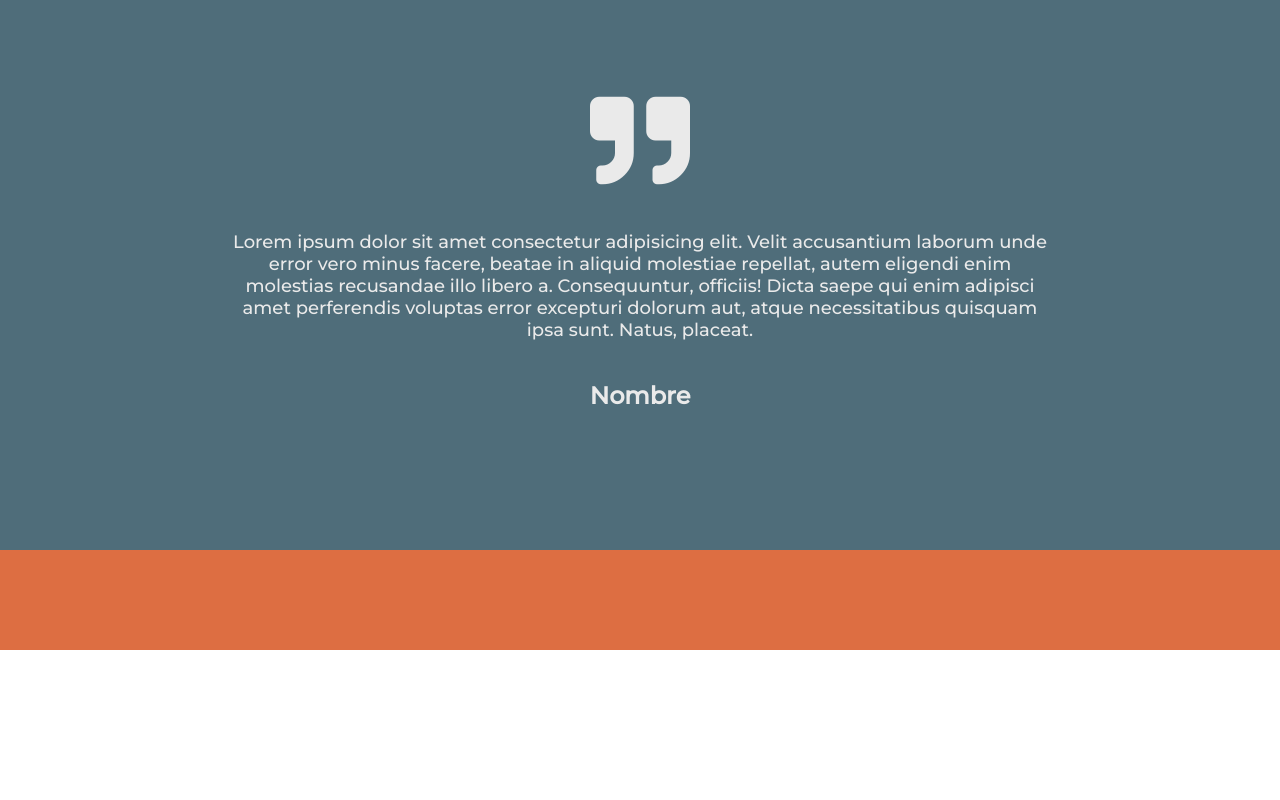
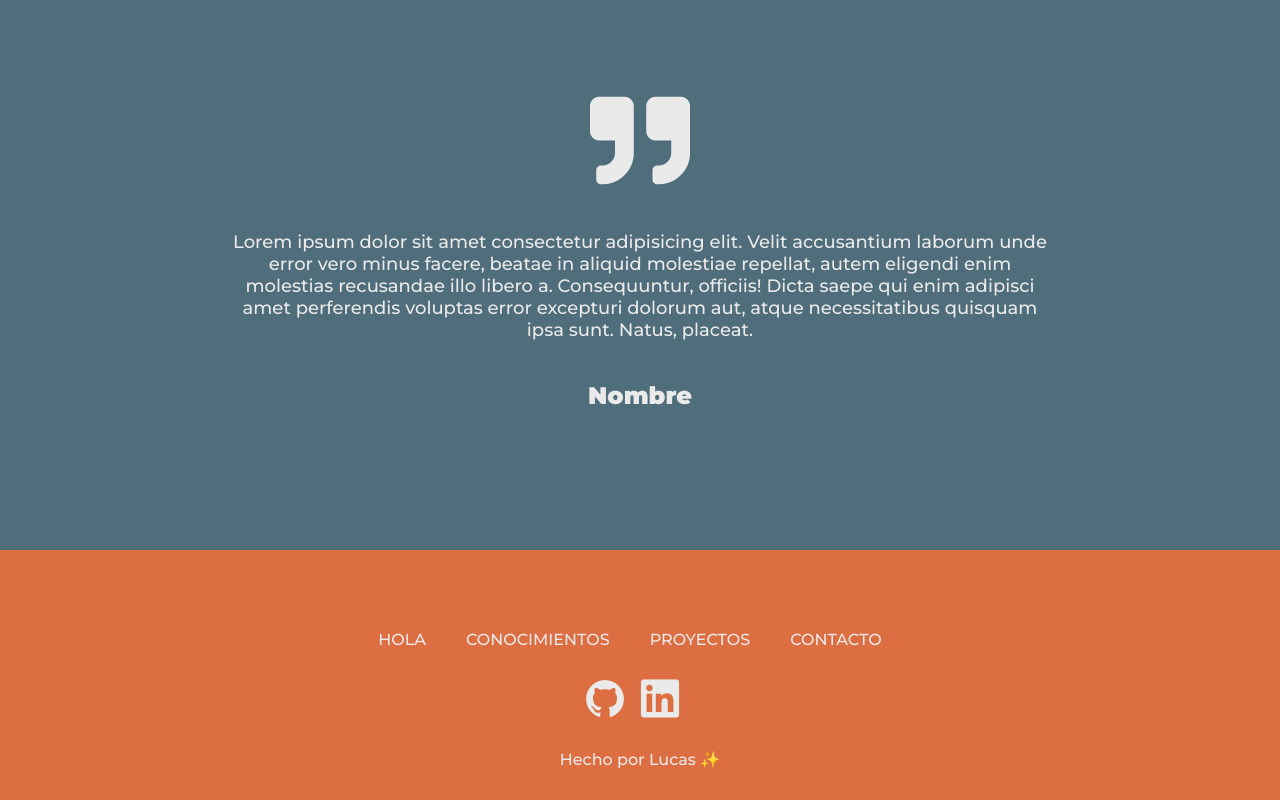
Before and after one commit to Lucasema/practica-css, a plain HTML site: page portfolio/index.html in a window 1280 px wide. Shown: the part 1750-2550 px from the top of the page. Before the commit the page ends 2400 px from the top, so only its background shows below. Drawn offline with nearby package versions, Linux system fonts and the light colour scheme.

Commit message:
mejore detalles y agregue el footer

```diff
--- a/portfolio/index.html
+++ b/portfolio/index.html
@@ -1,12 +1,13 @@
 <!DOCTYPE html>
-<html lang="en">
+<html lang="es">
 
 <head>
   <meta charset="UTF-8">
   <meta name="viewport" content="width=device-width, initial-scale=1.0">
-  <title>Document</title>
+  <title>Lucas Nuñez</title>
   <link rel="stylesheet" href="style.css">
   <link href="https://fonts.googleapis.com/css2?family=Montserrat:wght@500&display=swap" rel="stylesheet">
+  <link href="https://fonts.googleapis.com/css2?family=Montserrat:wght@900&display=swap" rel="stylesheet">
   <link rel="stylesheet" href="https://cdn.jsdelivr.net/gh/devicons/devicon@v2.10.1/devicon.min.css">
   <link rel="stylesheet" href="https://cdnjs.cloudflare.com/ajax/libs/font-awesome/5.13.0/css/all.min.css">
 </head>
@@ -32,12 +33,13 @@
     </nav>
   </header>
 
-  <div class="seccion-presentacion">
-    <div class="seccion-info">
+  <div id="presentacion" class="seccion-presentacion">
+    <div  class="seccion-info">
       <div class=texto-info>
         <p class="saludo">¡Hola!, soy</p>
         <h1 class="nombre">Lucas Nuñez</h1>
         <p class="datos">Lorem ipsum dolor sit amet.</p>
+        <a href="#proyectos" class="link-nav proyectos">LO QUE HAGO</a>
       </div>
     </div>
     <div class="seccion-imagen">
@@ -45,8 +47,8 @@
     </div>
   </div>
 
-  <section class="seccion-conocimientos">
-    <h2 class="titulo-conocimientos">Mis conocimientos</h2>
+  <section id="conocimientos" class="seccion-conocimientos">
+    <h2 class="titulo-seccion-conocimientos">Mis conocimientos</h2>
     <p class="descripcion-conocimientos">Lorem ipsum dolor sit amet consectetur, adipisicing elit. Modi non magni,
       libero at obcaecati veniam ipsa fuga
       vitae maiores! Laboriosam?</p>
@@ -91,8 +93,39 @@
     </div>
 
   </section>
+
   <footer>
-    <p></p>
+    <ul class="menu-navegacion-footer">
+      <li class="item-nav-footer">
+        <a href="#presentacion" class="link-nav-footer">HOLA</a>
+      </li>
+      <li class="item-nav-footer">
+        <a href="#conocimientos" class="link-nav-footer">CONOCIMIENTOS</a>
+      </li>
+      <li class="item-nav-footer">
+        <a href="#proyectos" class="link-nav-footer">PROYECTOS</a>
+      </li>
+      <li class="item-nav-footer">
+        <a href="#contacto" class="link-nav-footer">CONTACTO</a>
+      </li>
+    </ul>
+
+    <ul class="redes-sociales-links-footer">
+      <li class="redes-sociales-item-footer">
+        <a href="https://github.com/Lucasema" aria-label="GitHub">
+          <i class="devicon-github-original icono-red-social"></i>
+        </a>
+      </li>
+      <li class="redes-sociales-item-footer">
+        <a href="https://www.linkedin.com/in/lucas-nu%C3%B1ez-868481178/" aria-label="Linkedin">
+          <i class="devicon-linkedin-plain icono-red-social"></i>
+        </a>
+      </li>
+    </ul>
+
+    <p class="mede-by">Hecho por Lucas ✨</p>
+
+
   </footer>
 </body>
 
--- a/portfolio/style.css
+++ b/portfolio/style.css
@@ -43,6 +43,7 @@ nav{
     padding-right: 25px;
 
 }
+
 .link-nav.contacto:hover{
     background-color: #747c92;
 }
@@ -93,6 +94,7 @@ a:hover{
 }
 
 .nombre{
+    font-weight: 900;
     font-size:75px;
     margin-left: 6px;
     margin-top: 0;
@@ -101,8 +103,24 @@ a:hover{
 }
 
 .datos{
+    color: #4f6d7a;
     margin-left: 10px;
 }
+
+.link-nav.proyectos{
+    color: #c0d6df;
+    background-color: #372772;
+    border-radius: 100px;
+    margin-top: 20px;
+    margin-left: 13px;
+    padding-left: 25px;
+    padding-right: 25px;
+}
+
+.link-nav.proyectos:hover{
+    background-color: #747c92;
+}
+
 .seccion-imagen{
     display: flex;
     align-items: center;
@@ -129,7 +147,7 @@ a:hover{
     width: 100%;
 }
 
-.titulo-conocimientos{
+.titulo-seccion-conocimientos{
     font-size: 50px;
     margin-top: 50px;
 }
@@ -148,6 +166,7 @@ a:hover{
 
 .cuadricula-item{
     background-color: #eaeaea;
+    color: #4f6d7a;
     width: 230px;
     height: 250px;
     margin: 10px;
@@ -159,6 +178,13 @@ a:hover{
     justify-content: center;
     align-items: center;
 }
+
+.titulo-conocimiento{
+    font-weight: 900;
+    margin:20px;
+    text-align: center;
+}
+
 .cuadricula-item:hover{
     border: 1px solid  #3a2449;
     color: #3a2449;
@@ -167,11 +193,10 @@ a:hover{
 .tamaño-icono{
     font-size: 100px;
 }
+.devicon-microsoftsqlserver-plain{
+    color: black;
+}
 
-.titulo-conocimiento{
-    margin:20px;
-    text-align: center;
-}
 /*CITA*/
 
 .seccion-cita{
@@ -205,10 +230,54 @@ blockquote{
 .nombre-cita{
     color: #eaeaea;
 }
-/**/
+/*FOOTER*/
+
 footer{
     background-color: #dd6e42;
-    height:100px;
+    height:250px;
     display:flex;
+    flex-direction: column;
+}
+
+.menu-navegacion-footer{
+    display: flex;
+    list-style-type: none;
     justify-content: center;
 }
+
+.item-nav-footer{
+    margin-top: 80px;
+    margin-right:20px;
+}
+
+.link-nav-footer{
+    color: #eaeaea;
+    padding:10px;
+    font-family: 'Montserrat', sans-serif;
+}
+
+.redes-sociales-links-footer{
+    display: flex;
+    margin-top: 30px;
+    margin-bottom: 30px;
+    list-style-type: none;
+    justify-content: center;
+}
+
+.redes-sociales-item-footer{
+    margin-right: 15px;
+}
+
+.icono-red-social{
+    font-size: 40px;
+    color: #eaeaea;
+}
+
+.icono-red-social:hover{
+    color: #3a2449 ;
+}
+
+.mede-by{
+    color: #eaeaea;
+    text-align: center;
+}
```
